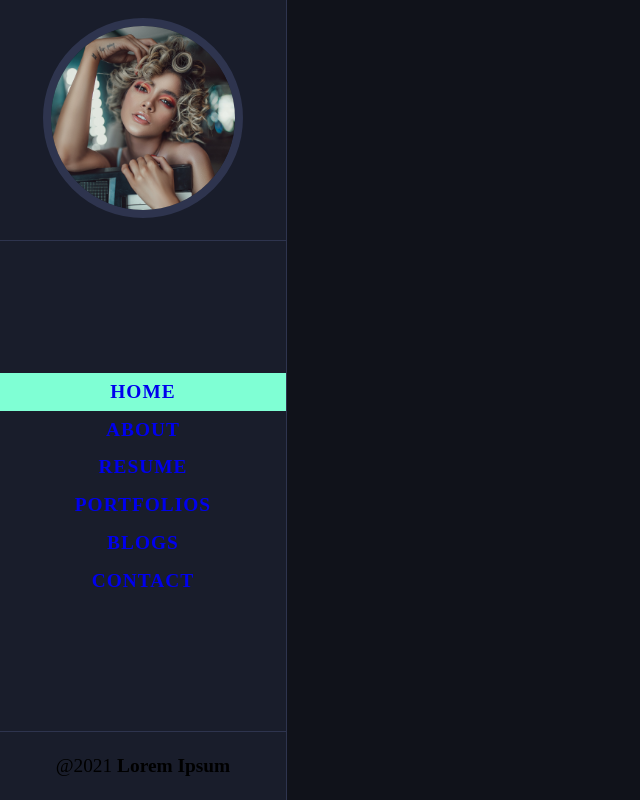
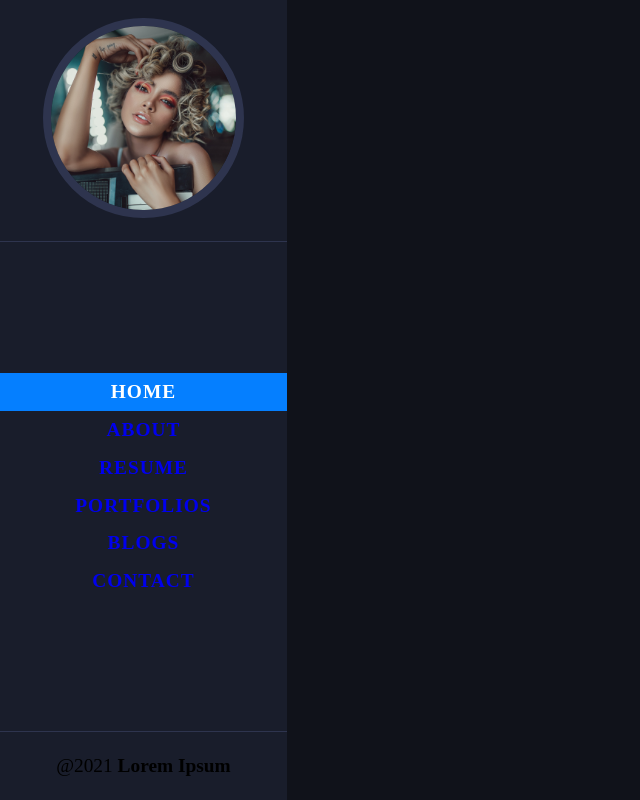
Before and after one commit to roy-rgb/my_portfolio, a React (Create React App) app: page / in a window 1280 px wide. Shown: the whole page, without its empty margins (0-640 px from the left). Built offline with nearby package versions, Linux system fonts and the light colour scheme.

Commit message:
navcolor

```diff
--- a/src/components/Navigation.js
+++ b/src/components/Navigation.js
@@ -44,7 +44,7 @@ const NavigationStyled = styled.nav`
     align-items: center;
     height: 100%;
     width: 100%;
-    border-right: 1px solid var(--border-color);
+    /* border: 8px solid var(--border-color); */
     .avatar{
         width: 100%;
         border-bottom: 1px solid var(--border-color);
--- a/src/styles/classStyle.css
+++ b/src/styles/classStyle.css
@@ -1,3 +1,4 @@
 .active{
-    background-color: aquamarine;
+    background-color: var(--primary-color-light);
+    color: white;
 }
```
